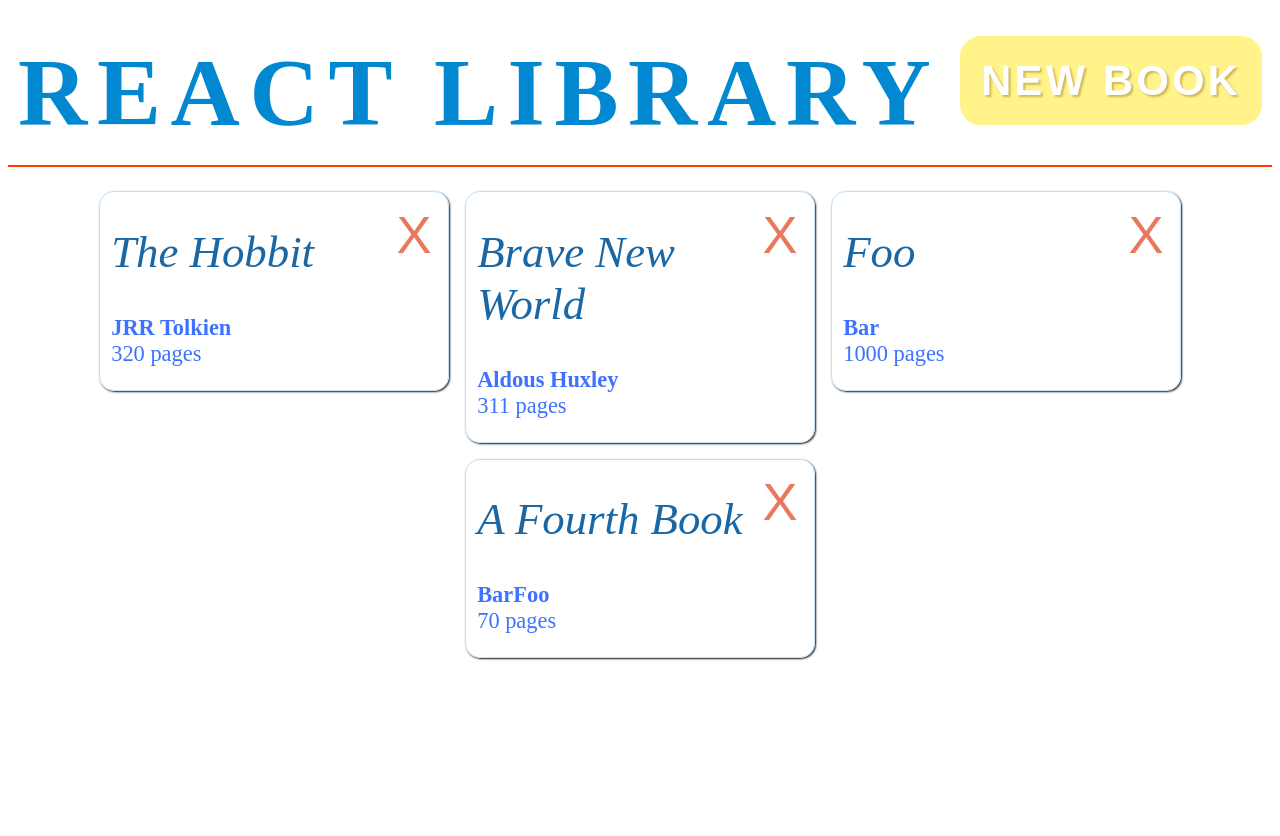
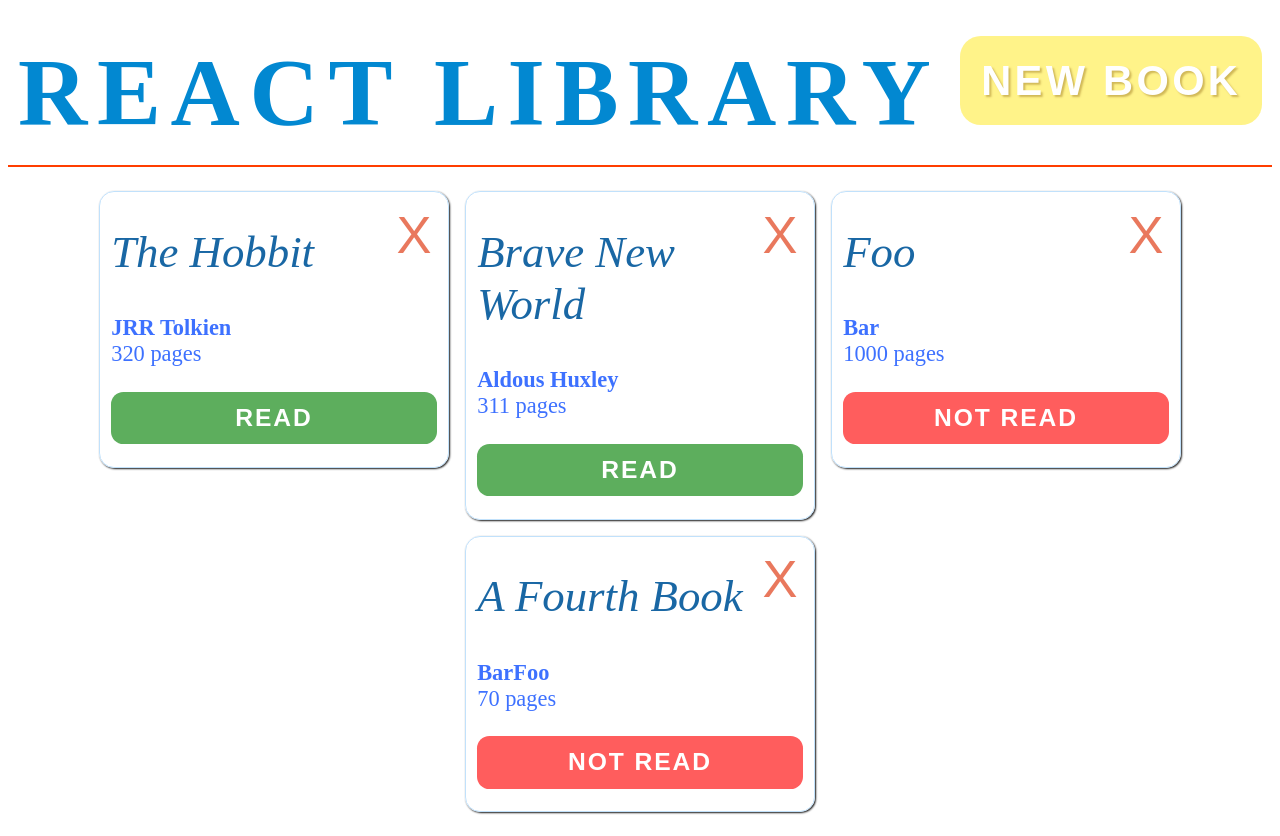
Before and after one commit to clavierbulb-green/React-Library, a React (Vite) app: page / in a window 1280 px wide. Before the commit the page ends 800 px from the top, so only its background shows below. Built offline with nearby package versions, Linux system fonts and the light colour scheme.

Commit message:
Add toggleable read-status button on Book Cards

```diff
--- a/src/App.js
+++ b/src/App.js
@@ -22,8 +22,9 @@ class App extends React.Component {
 
     this.addBook = this.addBook.bind(this);
     this.removeBook = this.removeBook.bind(this);
+    this.toggleRead= this.toggleRead.bind(this);
     this.toggleForm = this.toggleForm.bind(this);
-    this.submitForm= this.submitForm.bind(this);
+    this.submitForm = this.submitForm.bind(this);
   }
 
   addBook(title, author, numPages, read) {
@@ -44,6 +45,21 @@ class App extends React.Component {
     this.setState(state => ({
       books: updatedBookList,
     }));
+    localStorage.setItem("books", JSON.stringify(updatedBookList));
+  }
+
+  toggleRead(id) {
+    const updatedBookList = this.state.books.map(book => {
+      if (book.id === id) {
+        const copy = Object.assign({}, book);
+        const updatedBook = Object.assign(copy, {read: !copy.read});
+        return updatedBook;
+      }
+      return book;
+    });
+    this.setState({
+      books: updatedBookList,
+    });
     localStorage.setItem("books", JSON.stringify(updatedBookList));
   }
 
@@ -72,7 +88,10 @@ class App extends React.Component {
                       onSubmit={this.submitForm} />
             : null
           }
-          <BookList books={this.state.books} handleRemove={this.removeBook} />
+          <BookList books={this.state.books}
+                    toggleRead={this.toggleRead}
+                    handleRemove={this.removeBook}
+                    />
         </main>
       </div>
     );
--- a/src/components/BookCard.js
+++ b/src/components/BookCard.js
@@ -10,8 +10,15 @@ class BookCard extends React.Component {
         <h2 className="title">{this.props.book.title}</h2>
         <p className="author">{this.props.book.author}</p>
         <p>{this.props.book.numPages} pages</p>
+
+        <button className={"read-status " + (
+          this.props.book.read ? "read" : "not-read")}
+          onClick={this.props.toggleRead.bind(this, this.props.book.id)}>
+            {this.props.book.read ? "READ" : "NOT READ" }
+        </button>
+
         <button className="remove-book-button"
-    onClick={this.props.handleRemove.bind(this, this.props.book.id)}>X</button>
+                onClick={this.props.handleRemove.bind(this, this.props.book.id)}>X</button>
       </div>
     );
   }
--- a/src/components/BookList.js
+++ b/src/components/BookList.js
@@ -8,7 +8,10 @@ function BookList(props) {
   }
   const bookItems = props.books.map(book =>
     <li key={book.id}>
-      <BookCard book={book} handleRemove={props.handleRemove}/>
+      <BookCard book={book}
+                toggleRead={props.toggleRead}
+                handleRemove={props.handleRemove}
+      />
     </li>
   );
   return (
--- a/src/style.css
+++ b/src/style.css
@@ -116,7 +116,23 @@ header {
 
 .read-status {
   display: inline-block;
-  padding-top: 1em;
+  border-style: none;
+  border-radius: 0.5em;
+  padding: 0.5em;
+  margin-top: 1em;
+  text-align: center;
+  font-size: 1.1em;
+  font-weight: bold;
+  letter-spacing: 0.12rem;
+  color: white;
+}
+
+.read-status.read {
+  background-color: green;
+}
+
+.read-status.not-read {
+  background-color: red;
 }
 
 .remove-book-button {
```
